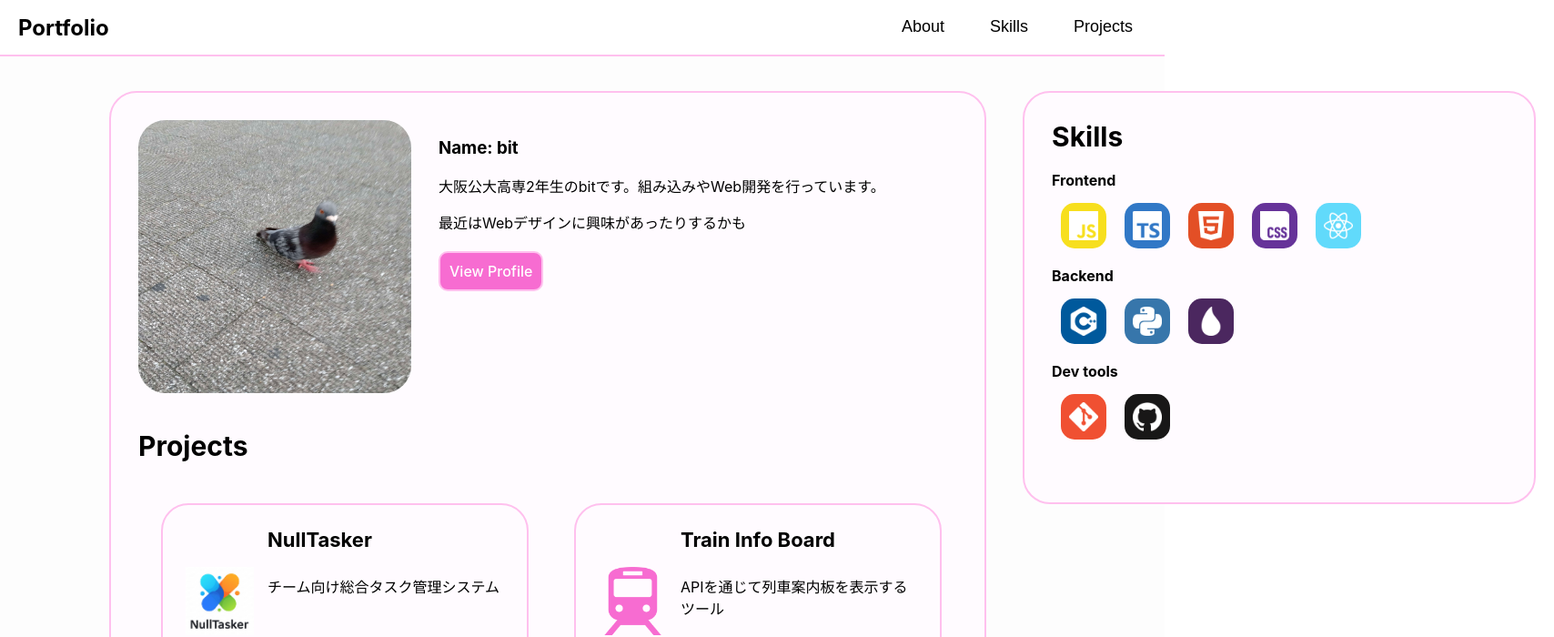
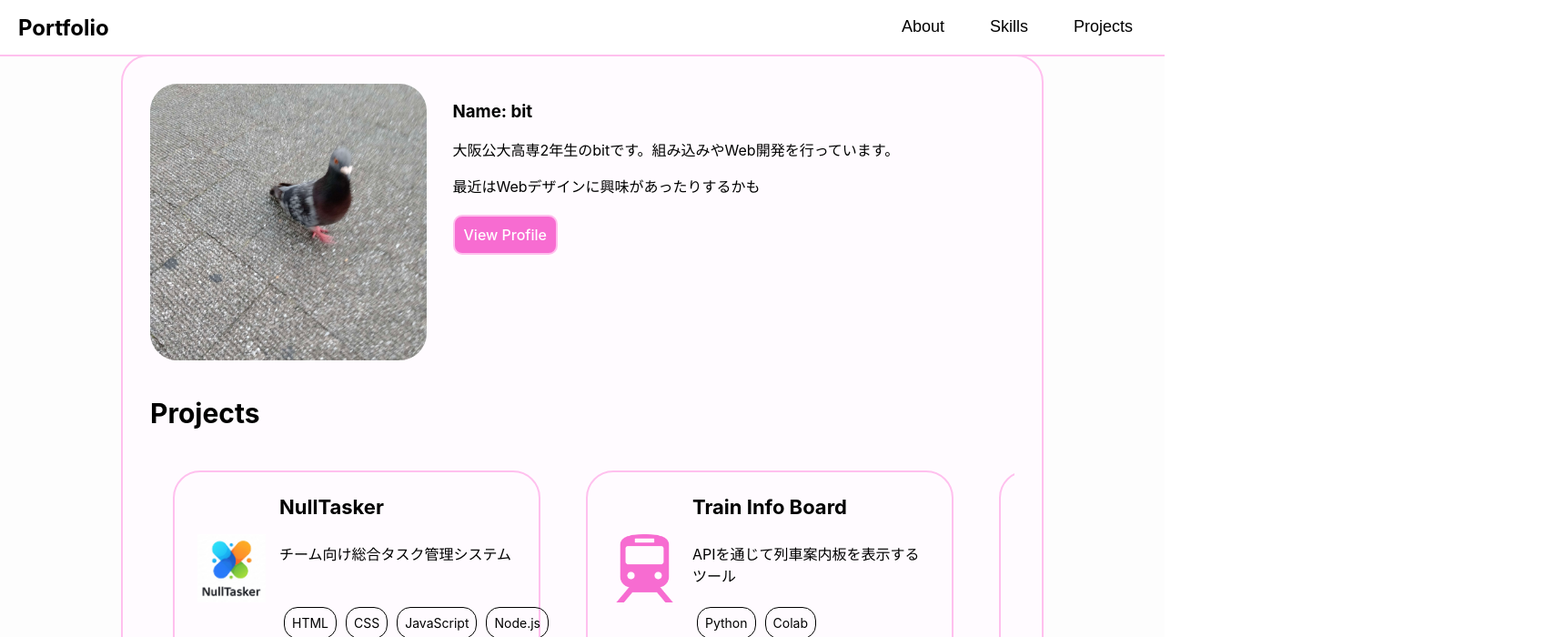
Before and after one commit to NekoChan9382/portfolio, a React (Create React App) app: page / in a window 1280 px wide. Shown: the top 700 px of the page at 91% size, 1708 px wide, since content can reach past the window. Built offline with nearby package versions, Linux system fonts and the light colour scheme.

Commit message:
feat: TopPage resize

```diff
--- a/src/App.css
+++ b/src/App.css
@@ -16,14 +16,23 @@
   display: flex;
   justify-content: space-between;
   flex: 1;
+  gap: 40px;
+  min-width: 0;
+}
+
+.dashboard > .section,
+.dashboard > a {
+  flex-shrink: 1;
+  min-width: 0;
 }
 
 .section {
   border: var(--border-width) solid var(--border-color);
   border-radius: 30px;
-  height: min-content;
+  /* height: min-content; */
+  min-width: 0;
   padding: 30px;
-  margin: 20px;
+  margin: 0;
   background-color: var(--content-bg-color);
 }
 
@@ -38,10 +47,6 @@ section:last-child {
 .section-title h2 {
   margin: 0;
   margin-bottom: 20px;
-}
-
-.about {
-  width: 900px;
 }
 
 .section-content {
@@ -64,3 +69,37 @@ a {
   text-decoration: none;
   color: inherit;
 }
+
+/* 段階的なpadding調整 */
+@media screen and (max-width: 1600px) {
+  .main {
+    padding-left: 60px;
+    padding-right: 60px;
+  }
+}
+
+@media screen and (max-width: 1400px) {
+  .main {
+    padding-left: 40px;
+    padding-right: 40px;
+  }
+
+  .dashboard {
+    gap: 30px;
+  }
+}
+
+/* 縦並びへの切り替え */
+@media screen and (max-width: 1300px) {
+  .main {
+    padding-left: 20px;
+    padding-right: 20px;
+    padding-top: 60px;
+  }
+
+  .dashboard {
+    flex-direction: column;
+    align-items: center;
+    gap: 20px;
+  }
+}
--- a/src/components/Top/About.css
+++ b/src/components/Top/About.css
@@ -1,16 +1,29 @@
 .greeting {
   display: flex;
+  width: 100%;
+  min-width: 0;
+  height: auto;
 }
 
 .greeting-image {
-  height: 300px;
-  width: 300px;
+  width: 32%;
+  height: auto;
+  aspect-ratio: 1;
   border-radius: 30px;
   overflow: hidden;
+  flex-shrink: 0;
+}
+
+.greeting-image img {
+  width: 100%;
+  height: 100%;
+  object-fit: cover;
 }
 
 .greeting-text {
-  margin-left: 30px;
+  margin-left: 3%;
+  flex: 1;
+  min-width: 0;
 }
 
 .about-link-btn {
--- a/src/components/Top/Skills.css
+++ b/src/components/Top/Skills.css
@@ -1,6 +1,6 @@
 #skills {
-  height: 350px;
-  width: 500px;
+  width: 100%;
+  height: 100%;
 }
 
 .skill-card {
@@ -8,24 +8,24 @@
   flex-direction: column;
   align-items: center;
   justify-content: center;
-  margin: 10px;
+  margin: 1.8%;
   overflow: hidden;
-  height: 50px;
-  width: 50px;
+  width: 12%;
+  aspect-ratio: 1;
   flex-shrink: 0;
 }
 
 .skill-category {
-  font-size: 16px;
-  margin-top: 10px;
-  margin-bottom: 5px;
+  font-size: clamp(10px, 3vw, 20px);
+  margin-top: 1.8%;
+  margin-bottom: 0.9%;
 }
 
 .skill-img {
   display: flex;
   justify-content: center;
   align-items: center;
-  border-radius: 15px;
+  border-radius: 27%;
   height: 100%;
   width: 100%;
 }
--- a/src/pages/TopPage.css
+++ b/src/pages/TopPage.css
@@ -20,3 +20,18 @@
   color: #333;
   text-align: center;
 }
+
+#section-about {
+  flex-basis: 950px;
+  max-width: 950px;
+  min-width: 0;
+  height: auto;
+  aspect-ratio: 1.3;
+}
+
+#section-skills {
+  flex-basis: 550px;
+  max-width: 550px;
+  min-width: 0;
+  aspect-ratio: 1.2;
+}
--- a/src/pages/TopPage.tsx
+++ b/src/pages/TopPage.tsx
@@ -26,7 +26,7 @@ const TopPage: React.FC = () => {
 
   return (
     <div className="dashboard">
-      <div className="section about">
+      <div className="section" id="section-about">
         <About />
         <Projects />
       </div>
@@ -34,6 +34,7 @@ const TopPage: React.FC = () => {
         <motion.div
           ref={skillSectionRef}
           className="section"
+          id="section-skills"
           initial={{
             borderColor: borderColor,
           }}
```
